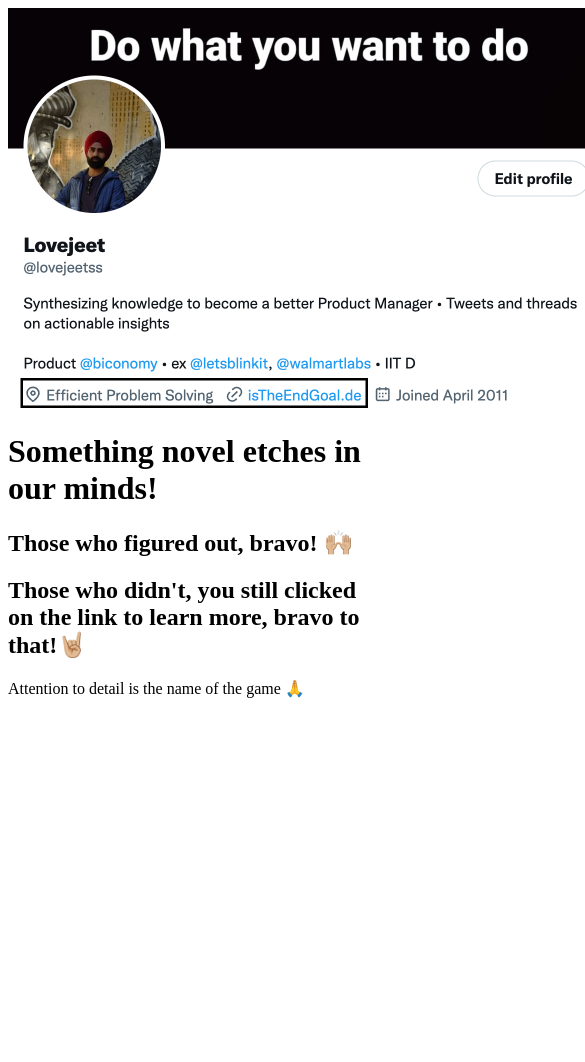
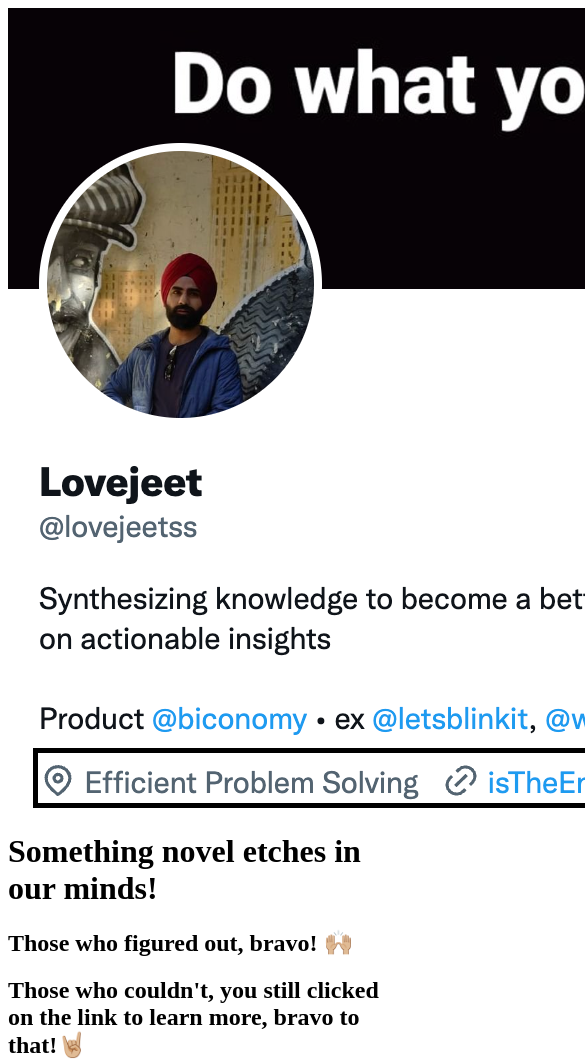
Before and after one commit to lovejeet/endgame, a plain HTML site: page homepage.html in a window 390 px wide. Shown: the top 1062 px of the page, 585 px wide, since content can reach past the window. Before the commit the page ends 844 px from the top, so only its background shows below. Drawn offline with Linux system fonts and the light colour scheme.

Commit message:
made the image responsive and added some textual changes

```diff
--- a/homepage.html
+++ b/homepage.html
@@ -2,11 +2,14 @@
 <html>
 <body>
 
-<img src="profile.png" alt="Profile Highlighted" width="598" height="400"/>
+<!-- <img src="profile.png" alt="Profile Highlighted" width="598" height=auto max-width=100% min-width="300"/> -->
+<body width = "device-width">
+        <img class="test"  src="./profile.png">
+ </body>
 
 <h1> Something novel etches in our minds! </h1>
 <h2> Those who figured out, bravo! 🙌🏼 </h2>
-<h2> Those who didn't, you still clicked on the link to learn more, bravo to that!🤘🏼</h2>
+<h2> Those who couldn't, you still clicked on the link to learn more, bravo to that!🤘🏼</h2>
 <p> Attention to detail is the name of the game 🙏 </p>
 
 </body>
```
